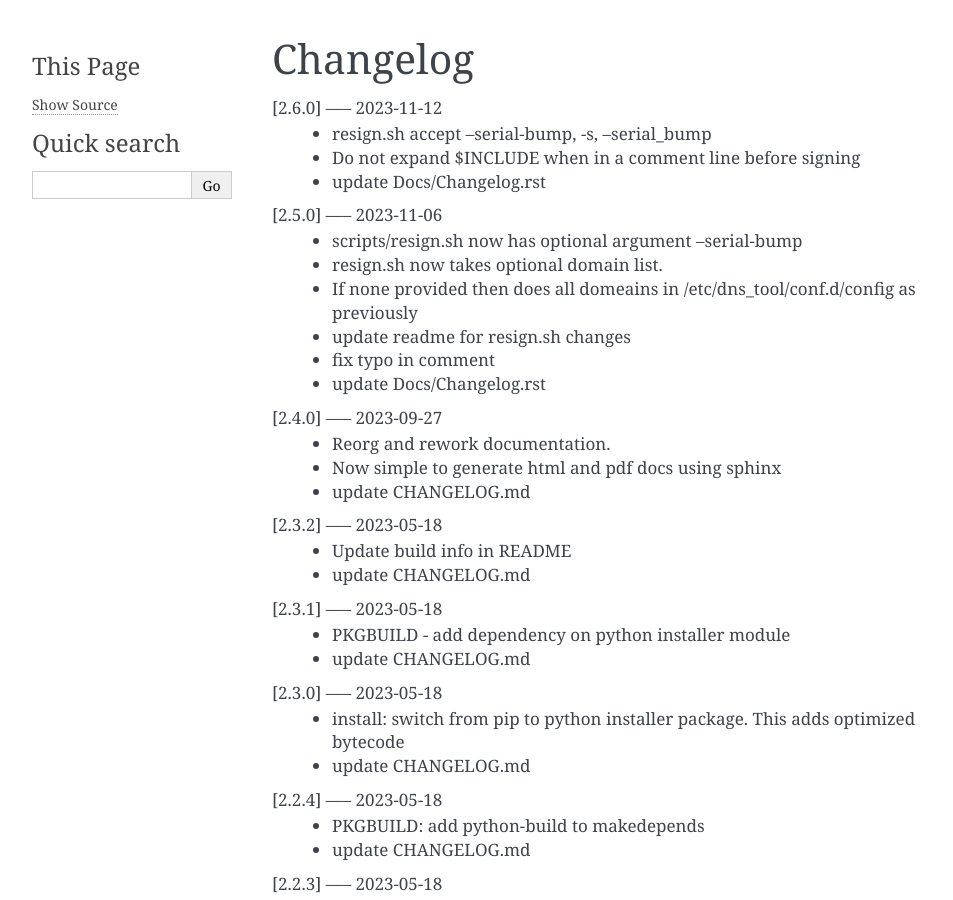
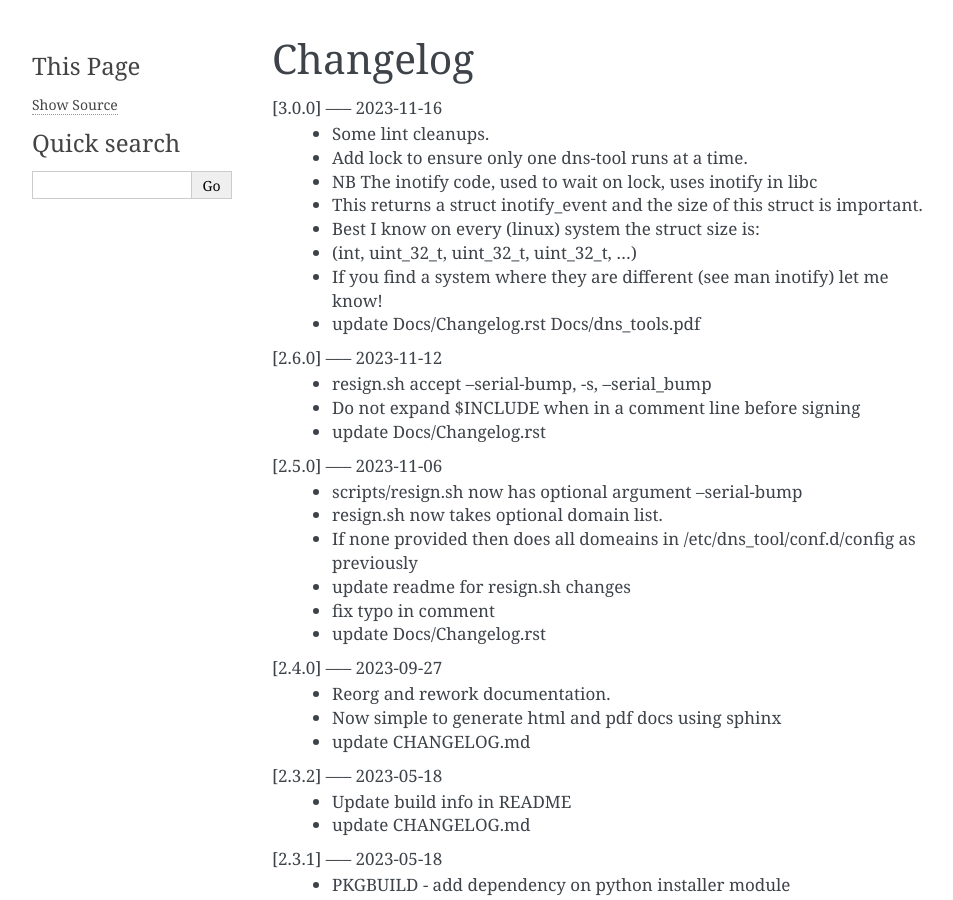
Before and after one commit to gene-git/dns_tools, a Sphinx documentation site: the page built from Docs/Changelog.rst, in a window 1280 px wide and 900 px high. Shown: the whole window, without its empty margins (148-1101 px from the left). Built offline with Sphinx 7.4.7, drawn with Linux system fonts in a browser that asks for light colours; pages that are not in the unit, such as notebooks, are missing from menus.

Commit message:
update Docs/Changelog.rst Docs/dns_tools.pdf

```diff
--- a/Docs/Changelog.rst
+++ b/Docs/Changelog.rst
@@ -1,5 +1,15 @@
 Changelog
 =========
+
+[3.0.0] ----- 2023-11-16
+ * Some lint cleanups.
+ * Add lock to ensure only one dns-tool runs at a time.
+ * NB The inotify code, used to wait on lock, uses inotify in libc
+ * This returns a struct inotify_event and the size of this struct is important.
+ * Best I know on every (linux) system the struct size is:
+ * (int, uint_32_t, uint_32_t, uint_32_t, ...)
+ * If you find a system where they are different (see man inotify) let me know!
+ * update Docs/Changelog.rst Docs/dns_tools.pdf
 
 [2.6.0] ----- 2023-11-12
  * resign.sh accept --serial-bump, -s, --serial_bump
```
Also changed, not shown: 1 other file.
